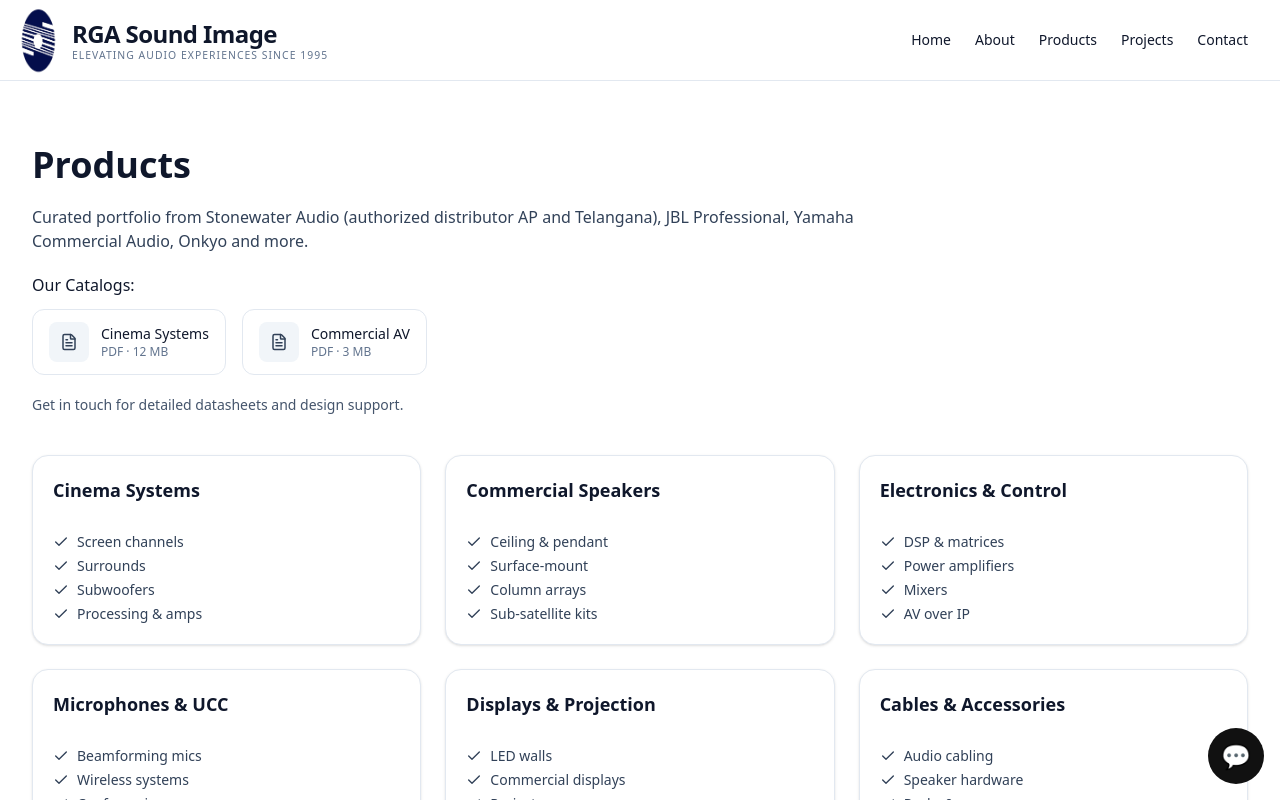
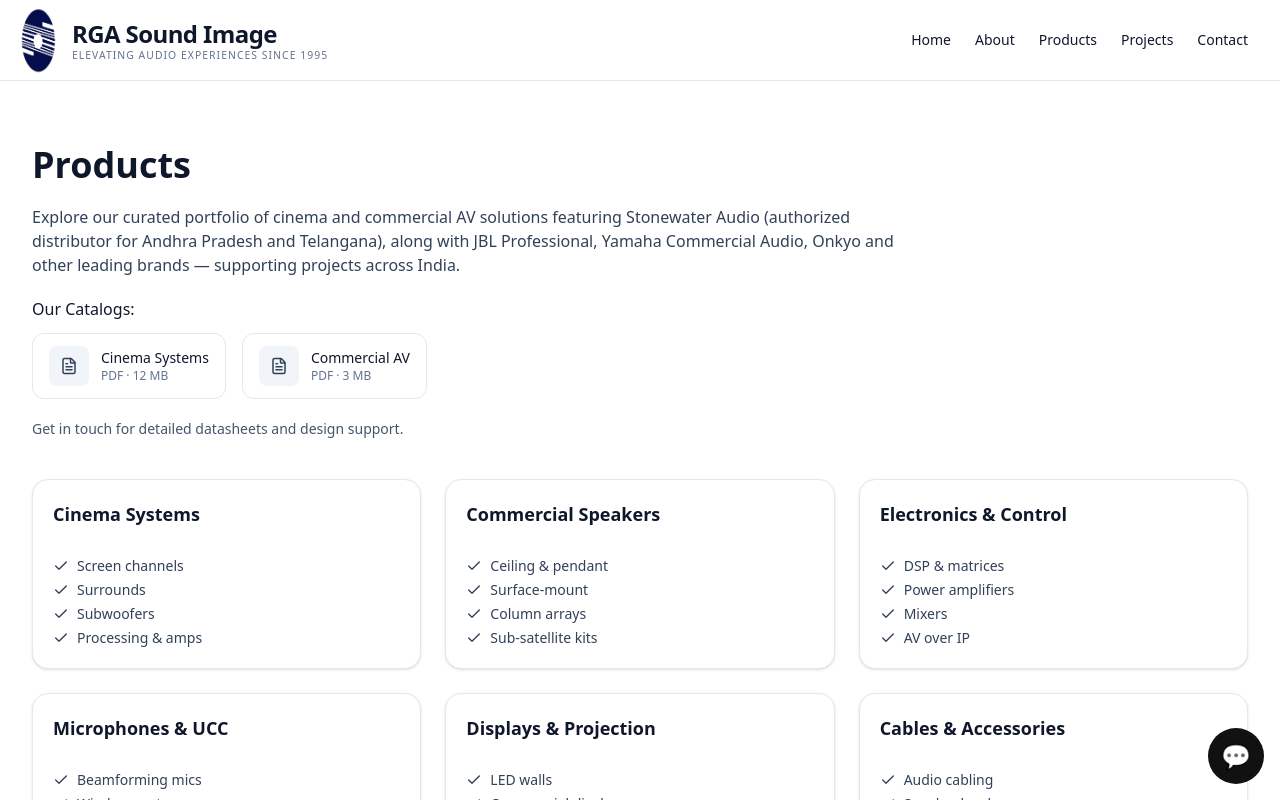
Before and after one commit to rgasoundimage/rgasoundimage_website_repo, a React (Vite) app: page /products in a window 1280 px wide. Shown: the top 800 px of the page. Built offline with nearby package versions, Linux system fonts and the light colour scheme.

Commit message:
Context change-product

```diff
--- a/src/pages/Products.jsx
+++ b/src/pages/Products.jsx
@@ -20,8 +20,7 @@
     <h1 className="text-3xl md:text-4xl font-semibold">Products</h1>
 
     <p className="text-slate-700">
-      Curated portfolio from Stonewater Audio (authorized distributor AP and Telangana), JBL Professional,
-      Yamaha Commercial Audio, Onkyo and more.
+    Explore our curated portfolio of cinema and commercial AV solutions featuring Stonewater Audio (authorized distributor for Andhra Pradesh and Telangana), along with JBL Professional, Yamaha Commercial Audio, Onkyo and other leading brands — supporting projects across India.
     </p>
 
     {/* Catalogs */}
```
